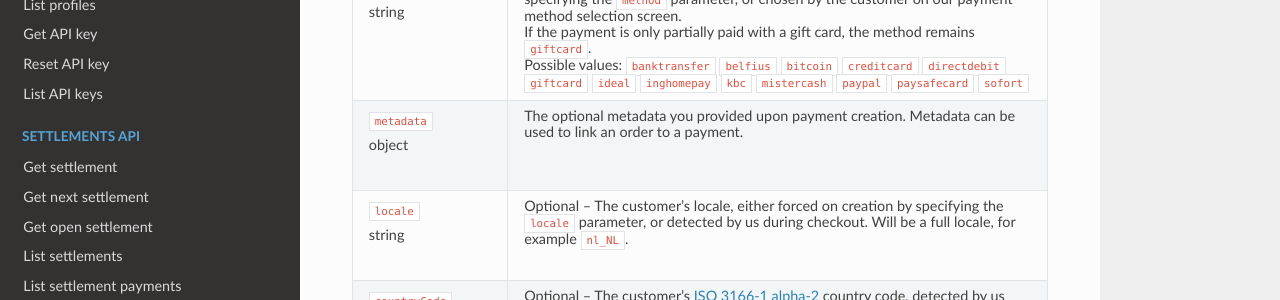
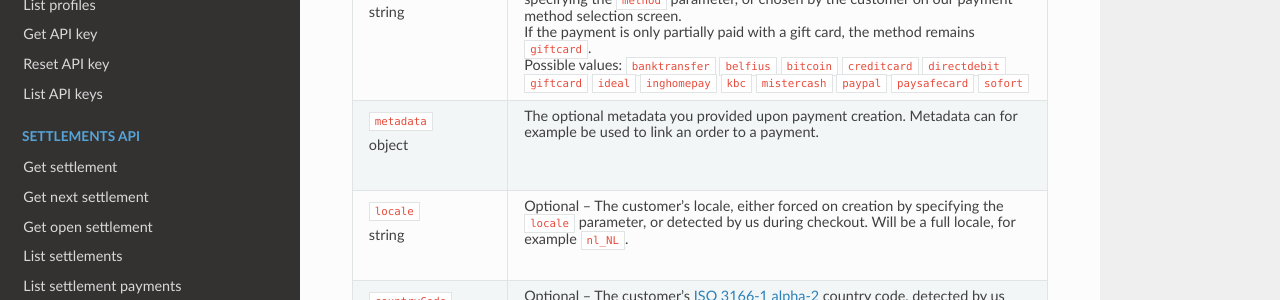
Before and after one commit to zsparal/api-documentation, a Sphinx documentation site: the page built from source/reference/v1/payments-api/get-payment.rst, in a window 1280 px wide and 900 px high, scrolled down 2480 px. Shown: the part 151-451 px from the top of the window. Built offline with Sphinx 7.4.7 and the Read the Docs theme 2.0.0, drawn with Linux system fonts in a browser that asks for light colours.

Commit message:
Improve description of metadata field

```diff
--- a/source/reference/v1/payments-api/get-payment.rst
+++ b/source/reference/v1/payments-api/get-payment.rst
@@ -133,7 +133,8 @@ Response
 
    * - | ``metadata``
        | object
-     - The optional metadata you provided upon payment creation. Metadata can be used to link an order to a payment.
+     - The optional metadata you provided upon payment creation. Metadata can for example be used to link an order to a
+       payment.
 
    * - | ``locale``
        | string
```
